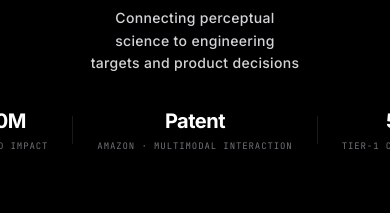
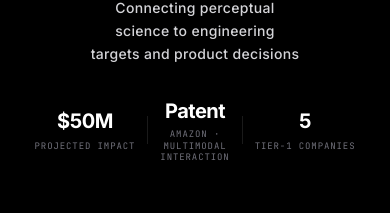
Before and after one commit to brandonfluegel/Research-Portfolio, a Next.js app: page / in a window 390 px wide. Shown: the part 198-411 px from the top of the page. Built offline with nearby package versions, Linux system fonts and the light colour scheme; no server answers.

Commit message:
Update portfolio

```diff
--- a/app/page.tsx
+++ b/app/page.tsx
@@ -15,9 +15,9 @@ export default function Home() {
           </div>
 
           {/* CREDENTIAL STRIP — all breakpoints */}
-          <div className="flex mt-8 md:mt-10 lg:mt-12 items-center justify-center gap-x-2 sm:gap-x-3 lg:gap-x-4">
+          <div className="flex mt-8 md:mt-10 lg:mt-12 items-center justify-center gap-x-0 sm:gap-x-3 lg:gap-x-4">
             {/* Stat 1 */}
-            <div className="flex flex-col items-center gap-1 px-4 sm:px-6 lg:px-8">
+            <div className="flex flex-col items-center gap-1 px-3 sm:px-6 lg:px-8">
               <span className="text-white font-bold text-xl sm:text-2xl lg:text-3xl tracking-tight">$50M</span>
               <span className="text-zinc-500 text-[9px] sm:text-[11px] lg:text-xs font-mono uppercase tracking-widest whitespace-nowrap">Projected Impact</span>
             </div>
@@ -25,15 +25,15 @@ export default function Home() {
             <div className="w-px h-7 sm:h-8 bg-white/10" />
 
             {/* Stat 2 */}
-            <div className="flex flex-col items-center gap-1 px-4 sm:px-6 lg:px-8">
+            <div className="flex flex-col items-center gap-1 px-3 sm:px-6 lg:px-8">
               <span className="text-white font-bold text-xl sm:text-2xl lg:text-3xl tracking-tight">Patent</span>
-              <span className="text-zinc-500 text-[9px] sm:text-[11px] lg:text-xs font-mono uppercase tracking-widest whitespace-nowrap">Amazon · Multimodal Interaction</span>
+              <span className="text-zinc-500 text-[9px] sm:text-[11px] lg:text-xs font-mono uppercase tracking-widest text-center leading-tight sm:whitespace-nowrap">Amazon · Multimodal<br className="sm:hidden" /> Interaction</span>
             </div>
 
             <div className="w-px h-7 sm:h-8 bg-white/10" />
 
             {/* Stat 3 */}
-            <div className="flex flex-col items-center gap-1 px-4 sm:px-6 lg:px-8">
+            <div className="flex flex-col items-center gap-1 px-3 sm:px-6 lg:px-8">
               <span className="text-white font-bold text-xl sm:text-2xl lg:text-3xl tracking-tight">5</span>
               <span className="text-zinc-500 text-[9px] sm:text-[11px] lg:text-xs font-mono uppercase tracking-widest whitespace-nowrap">Tier-1 Companies</span>
             </div>
```
